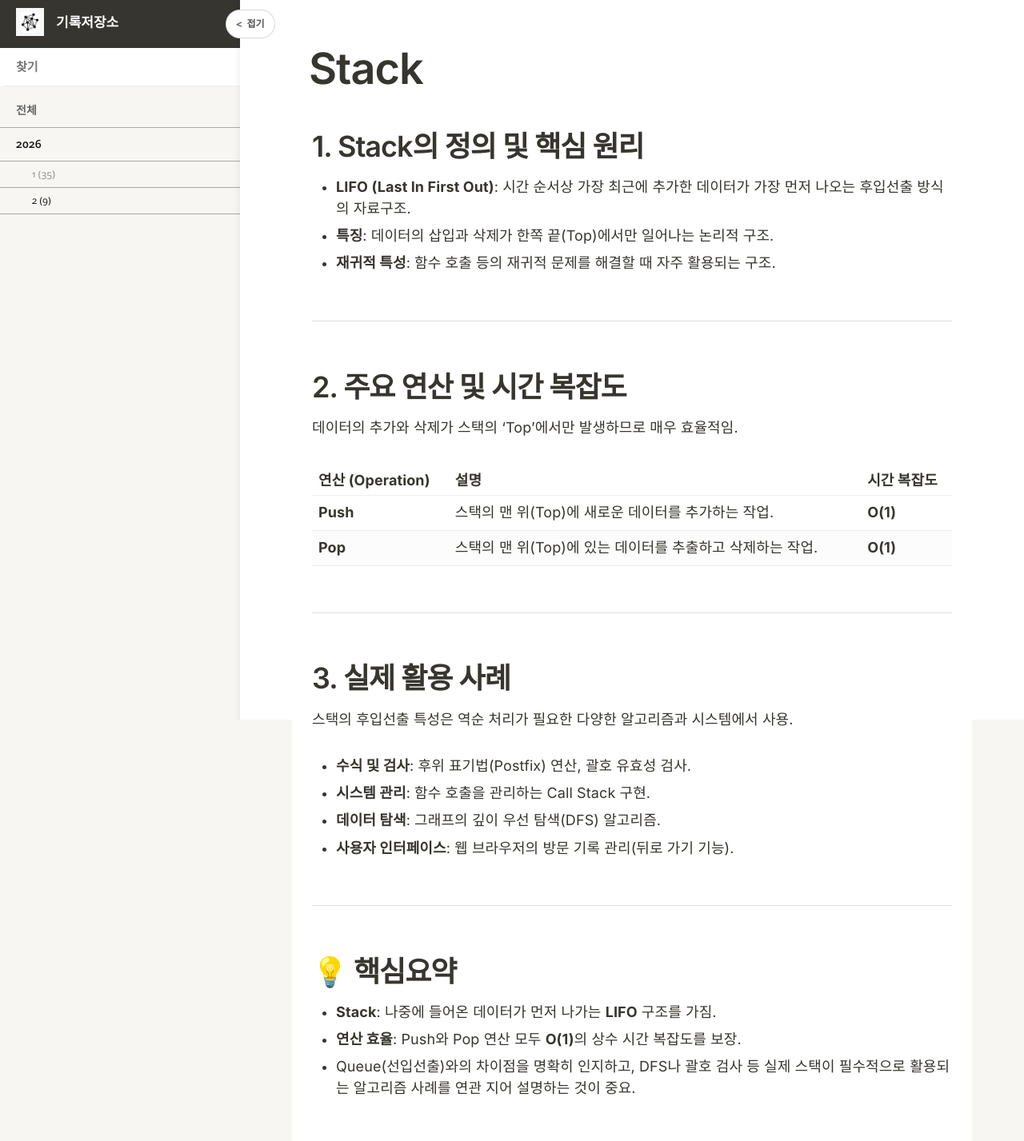
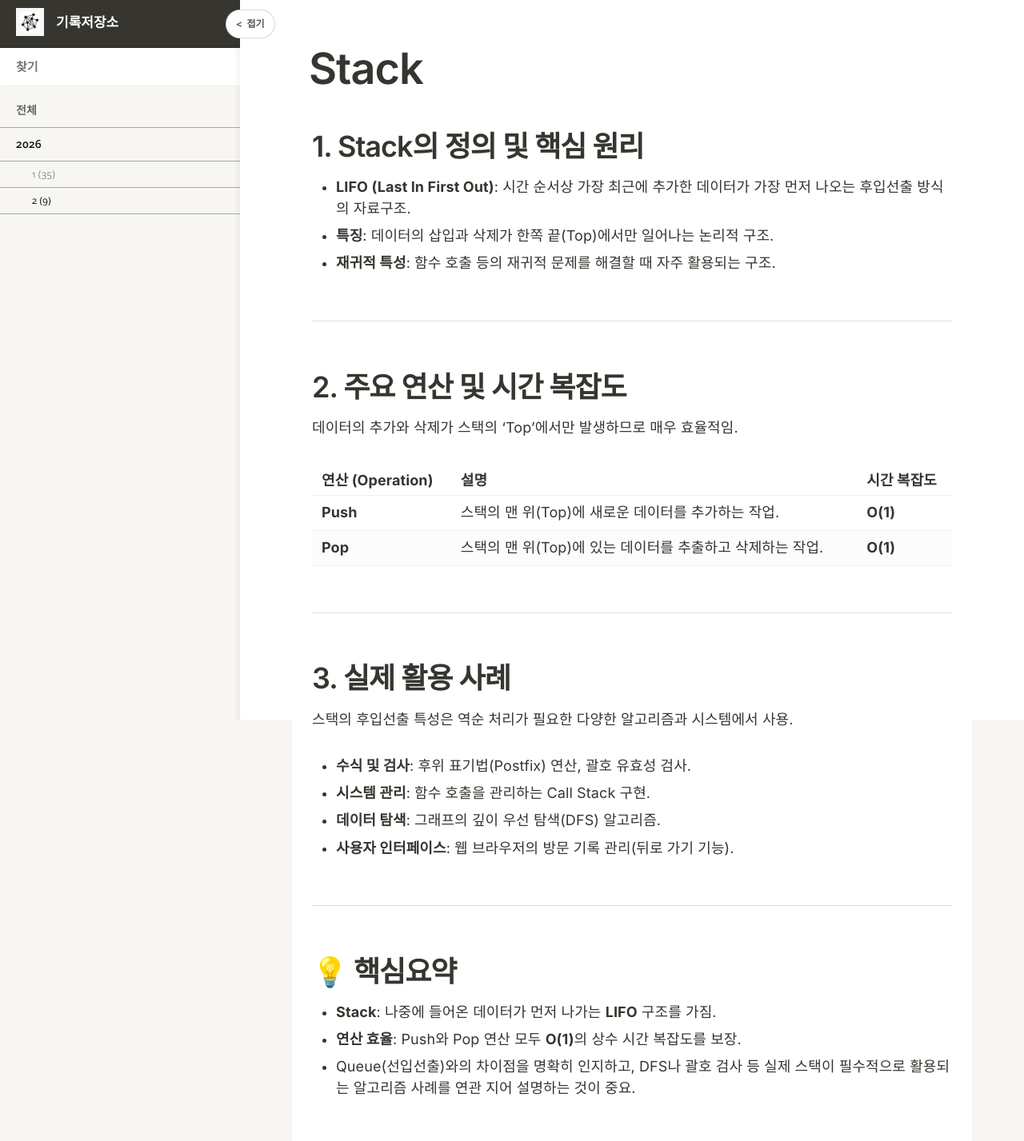
Before and after one commit to mooooonmin/mooooonmin.github.io, a Jekyll site: the page built from _posts/2026-02-24-Stack.md, in a window 1280 px wide. Shown: the whole page at 80% size. Built offline with Jekyll 4.4.1, drawn with Linux system fonts in a browser that asks for light colours; some web fonts are replaced.

Commit message:
포스트 표 넓이 변경

```diff
--- a/_sass/_tables.scss
+++ b/_sass/_tables.scss
@@ -12,8 +12,16 @@
 }
 
 td, th {
-	padding: 8px;
+	padding: 8px 12px;
 	text-align: left;
+	vertical-align: top;
+	word-break: keep-all;
+}
+
+/* Prevent the first column from squishing too much */
+td:first-child, th:first-child {
+	min-width: 130px;
+	white-space: nowrap;
 }
 
 th {
```
